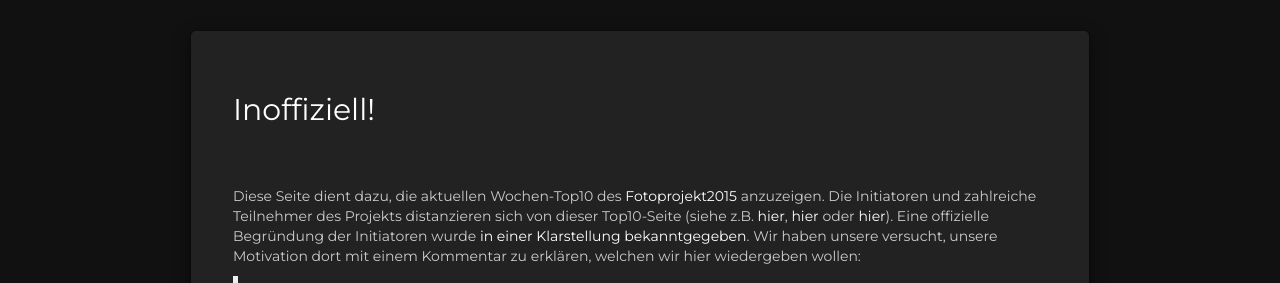
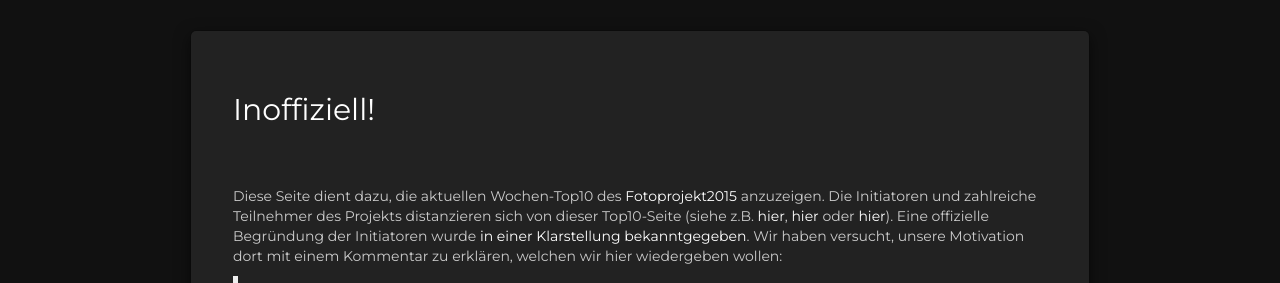
Before and after one commit to fotoprojekt2015/fotoprojekt2015.github.io, a plain HTML site: page index.html in a window 1280 px wide. Both pictures are taken after a click on the element "inoffiziell". Shown: the top 283 px of the page. Drawn offline with Linux system fonts and the light colour scheme; no server answers.

Commit message:
Fix typo

```diff
--- a/index.html
+++ b/index.html
@@ -51,7 +51,7 @@
 			<div class="modal-dialog modal-lg">
 				<div class="modal-content">
 					<h2>Inoffiziell!</h2>
-					<p>Diese Seite dient dazu, die aktuellen Wochen-Top10 des <a target="_blank" href="http://fotoprojekt2015.jimdo.com">Fotoprojekt2015</a> anzuzeigen. Die Initiatoren und zahlreiche Teilnehmer des Projekts distanzieren sich von dieser Top10-Seite (siehe z.B. <a target="_blank" href="https://twitter.com/knightlyart/status/621369196711182336">hier</a>, <a target="_blank" href="https://twitter.com/quergerade/status/621381868273930240">hier</a> oder <a target="_blank" href="https://twitter.com/Himbeerrot/status/621382623944949760">hier</a>). Eine offizielle Begründung der Initiatoren wurde <a target="_blank" href="http://fotoprojekt2015.jimdo.com/2015/07/15/klarstellung/">in einer Klarstellung bekanntgegeben</a>. Wir haben unsere versucht, unsere Motivation dort mit einem Kommentar zu erklären, welchen wir hier wiedergeben wollen:</p>
+					<p>Diese Seite dient dazu, die aktuellen Wochen-Top10 des <a target="_blank" href="http://fotoprojekt2015.jimdo.com">Fotoprojekt2015</a> anzuzeigen. Die Initiatoren und zahlreiche Teilnehmer des Projekts distanzieren sich von dieser Top10-Seite (siehe z.B. <a target="_blank" href="https://twitter.com/knightlyart/status/621369196711182336">hier</a>, <a target="_blank" href="https://twitter.com/quergerade/status/621381868273930240">hier</a> oder <a target="_blank" href="https://twitter.com/Himbeerrot/status/621382623944949760">hier</a>). Eine offizielle Begründung der Initiatoren wurde <a target="_blank" href="http://fotoprojekt2015.jimdo.com/2015/07/15/klarstellung/">in einer Klarstellung bekanntgegeben</a>. Wir haben versucht, unsere Motivation dort mit einem Kommentar zu erklären, welchen wir hier wiedergeben wollen:</p>
 
 					<blockquote>
 						<p>Zunächst einmal sorry, dass wir mit dem Projekt so viel negative Reaktionen ausgelöst haben. Das war genausowenig unser Ziel wie das, einen Wettbewerbscharakter hinzuzufügen.</p>
```
